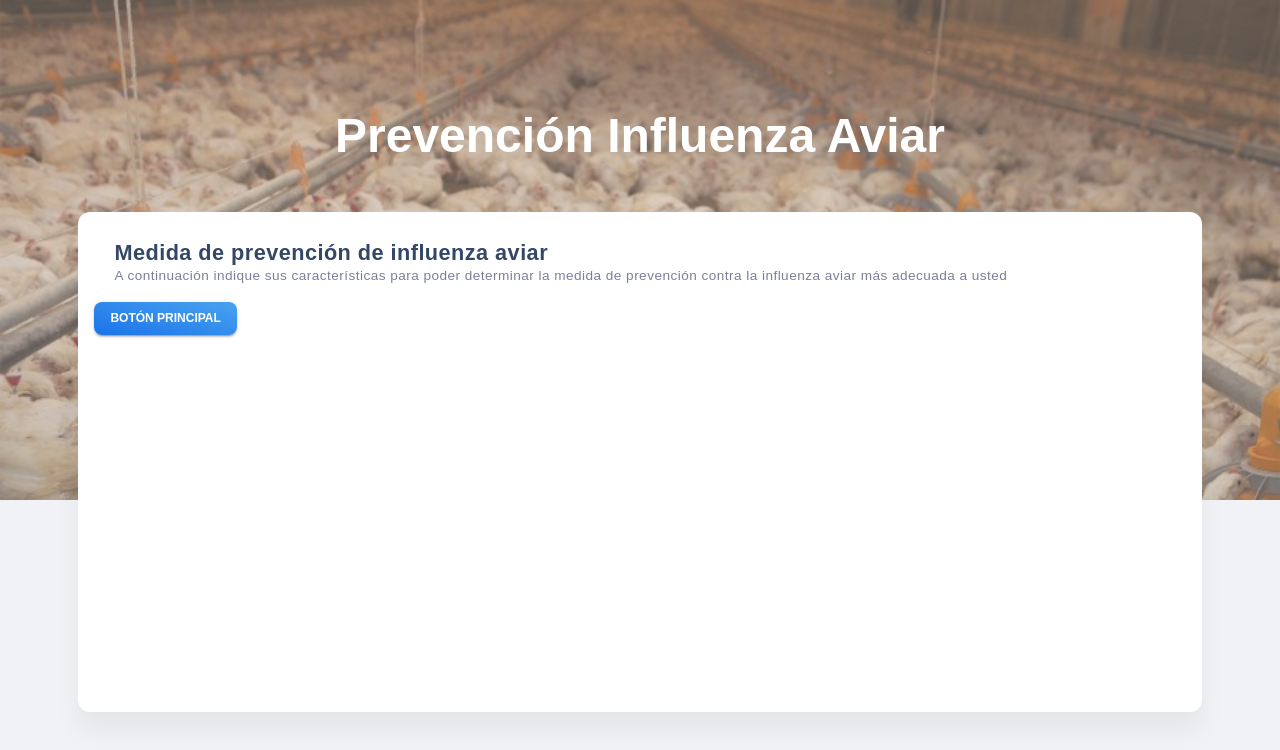
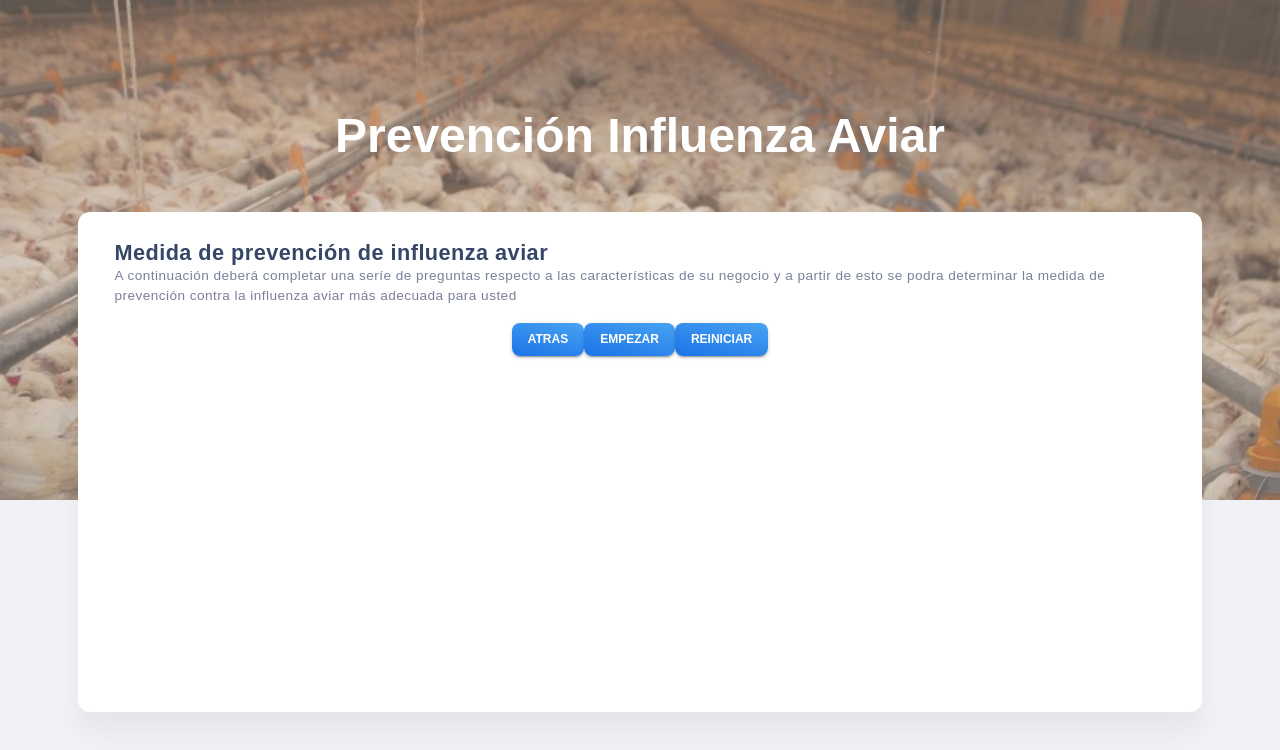
Before and after one commit to Drasungor/tp-fallas-1, a React (Create React App) app in the folder Front/: page / in a window 1280 px wide. Shown: the top 750 px of the page. Built offline with nearby package versions, Linux system fonts and the light colour scheme.

Commit message:
se agrega formato base de formulario con botones siguiente, atras y reiniciar

```diff
--- a/Front/src/App.tsx
+++ b/Front/src/App.tsx
@@ -1,14 +1,105 @@
-import React from 'react';
+import React, {Fragment, useState} from 'react';
 import './App.css';
-import {Box, Button, Card, CardContent, CardHeader, Grid, Typography} from "@mui/material";
+import {
+  Box,
+  Button,
+  Card,
+  CardContent,
+  CardHeader,
+  Container,
+  FormControl,
+  FormControlLabel,
+  FormLabel,
+  Grid,
+  Paper,
+  Radio,
+  RadioGroup,
+  Typography
+} from "@mui/material";
+
+type Props = {
+  step: IStep
+}
+
+interface IStep {
+  id: string
+  textoPregunta: string,
+  respuesta: string
+}
+
+function StepForm({step}: Props) {
+  const [value, setValue] = useState("medio")
+
+  const handleChange = (event: React.ChangeEvent<HTMLInputElement>) => {
+    setValue((event.target as HTMLInputElement).value)
+  }
+
+  return (
+    <Fragment>
+      <Container component="main" maxWidth="sm" sx={{mb: 4}}>
+        <Paper variant="outlined" sx={{my: {xs: 3, md: 6}, p: {xs: 2, md: 3}}}>
+          <Typography component="h1" variant="h4" align="center">
+            Determinar tipo de Medida de Prevención - Paso {step.id}
+          </Typography>
+          <Fragment>
+            <Typography variant="h6" gutterBottom>
+              {step.textoPregunta}
+            </Typography>
+            <Grid container spacing={3}>
+              <Grid item xs={12} sm={6}>
+                <FormControl>
+                  <FormLabel id="demo-radio-buttons-group-label">Nivel</FormLabel>
+                  <RadioGroup
+                    aria-labelledby="demo-radio-buttons-group-label"
+                    name="controlled-radio-buttons-group"
+                    value={value}
+                    onChange={handleChange}
+                  >
+                    <FormControlLabel value="alto" control={<Radio/>} label="Alto"/>
+                    <FormControlLabel value="medio" control={<Radio/>} label="Medio"/>
+                    <FormControlLabel value="bajo" control={<Radio/>} label="Bajo"/>
+                  </RadioGroup>
+                </FormControl>
+
+              </Grid>
+            </Grid>
+          </Fragment>
+        </Paper>
+      </Container>
+    </Fragment>
+
+  )
+}
+
+const initSteps: IStep[] = [{id: "0", textoPregunta: "Empezar", respuesta: ""}, {
+  id: "1",
+  textoPregunta: "Ingresar tipo presupuesto",
+  respuesta: ""
+}]
 
 function App() {
+  const [activeStep, setActiveStep] = useState(0);
+  const [steps, setSteps] = useState<IStep[]>(initSteps)
+
+  const handleNext = () => {
+    setActiveStep(oldActiveStep => ((oldActiveStep + 1) < steps.length) ? (oldActiveStep + 1) : oldActiveStep)
+  }
+
+  const handleBack = () => {
+    setActiveStep(oldActiveStep => ((oldActiveStep - 1) >= 0) ? (oldActiveStep - 1) : oldActiveStep)
+  }
+
+  const handleReset = () => {
+    setSteps(initSteps)
+    setActiveStep(0)
+  }
+
   return (
     <Grid container>
       <Box component={Grid}
            item xs={12}
            height={500}
-                 sx={{ opacity: 0.7, zIndex: 0, background: 'url(/images/fondo.jpg) center top / cover transparent' }}
+           sx={{opacity: 0.7, zIndex: 0, background: 'url(/images/fondo.jpg) center top / cover transparent'}}
       />
       <Grid item xs={12} container pr={2} pl={2} justifyContent={'center'} mt={-50} zIndex={1}>
         <Typography
@@ -19,13 +110,22 @@ function App() {
             color: '#FFFFFF'
           }}
         >Prevención Influenza Aviar</Typography>
-                <Card sx={{ width: '90%', minHeight: 500 }}>
+
+        <Card sx={{width: '90%', minHeight: 500}}>
+          {activeStep === 0 ? (
             <CardHeader title={"Medida de prevención de influenza aviar"}
-                                subheader={"A continuación indique sus características para poder determinar la medida de prevención contra la influenza aviar más adecuada a usted"}
-                    />
+                        subheader={"A continuación deberá completar una seríe de preguntas respecto a las características de su negocio " +
+                          "y a partir de esto se podra determinar la medida de prevención contra la influenza aviar más adecuada para usted"}
+            />) : (
+            <StepForm step={steps[activeStep]}/>
+          )}
 
           <CardContent>
-                        <Button variant={'contained'}>Botón Principal</Button>
+            <Box sx={{display: 'flex', justifyContent: "center"}}>
+              <Button variant={'contained'} onClick={handleBack}> {"Atras"} </Button>
+              <Button variant={'contained'} onClick={handleNext}> {activeStep === 0 ? "Empezar" : "Siguiente"} </Button>
+              <Button variant={'contained'} onClick={handleReset}> {"Reiniciar"} </Button>
+            </Box>
           </CardContent>
         </Card>
       </Grid>
```
Also changed, not shown: 1 other file (tests, documents, lock files or other folders). Lines whose indentation alone changed are shown as unchanged.
